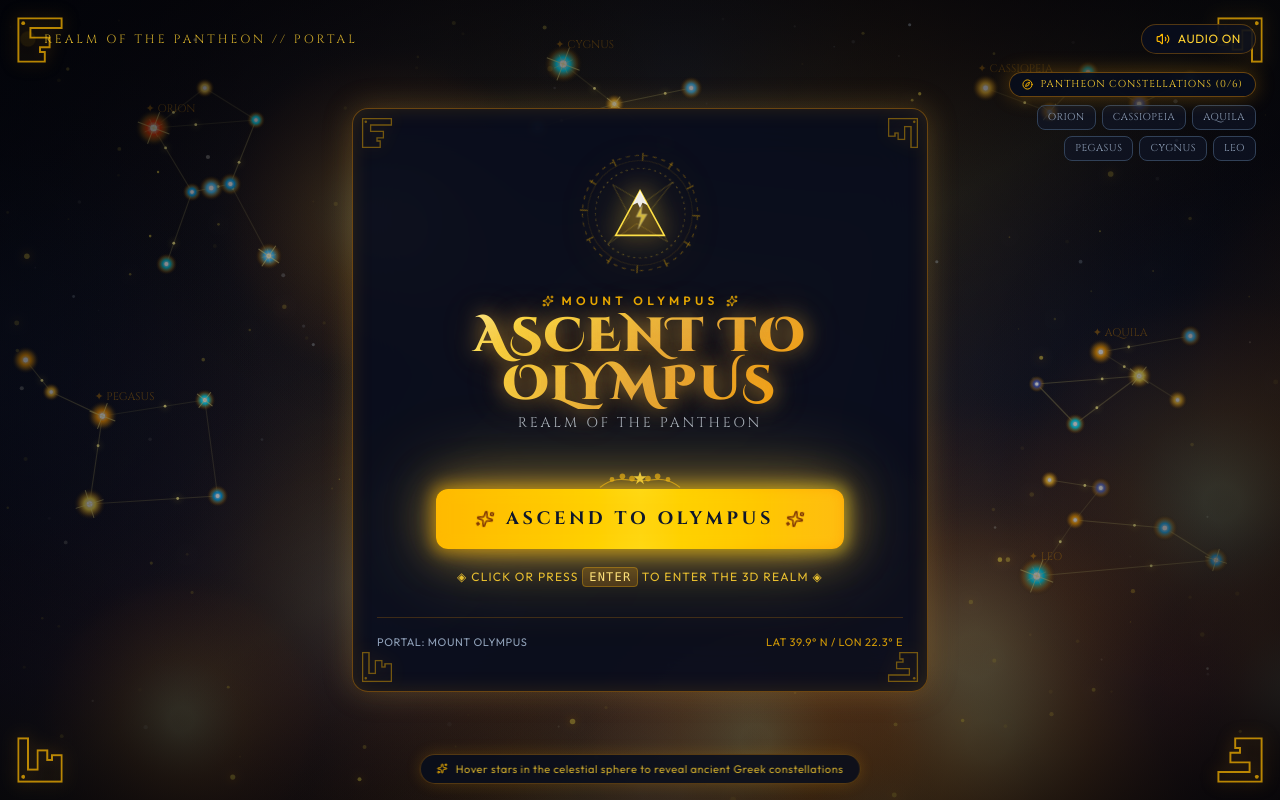
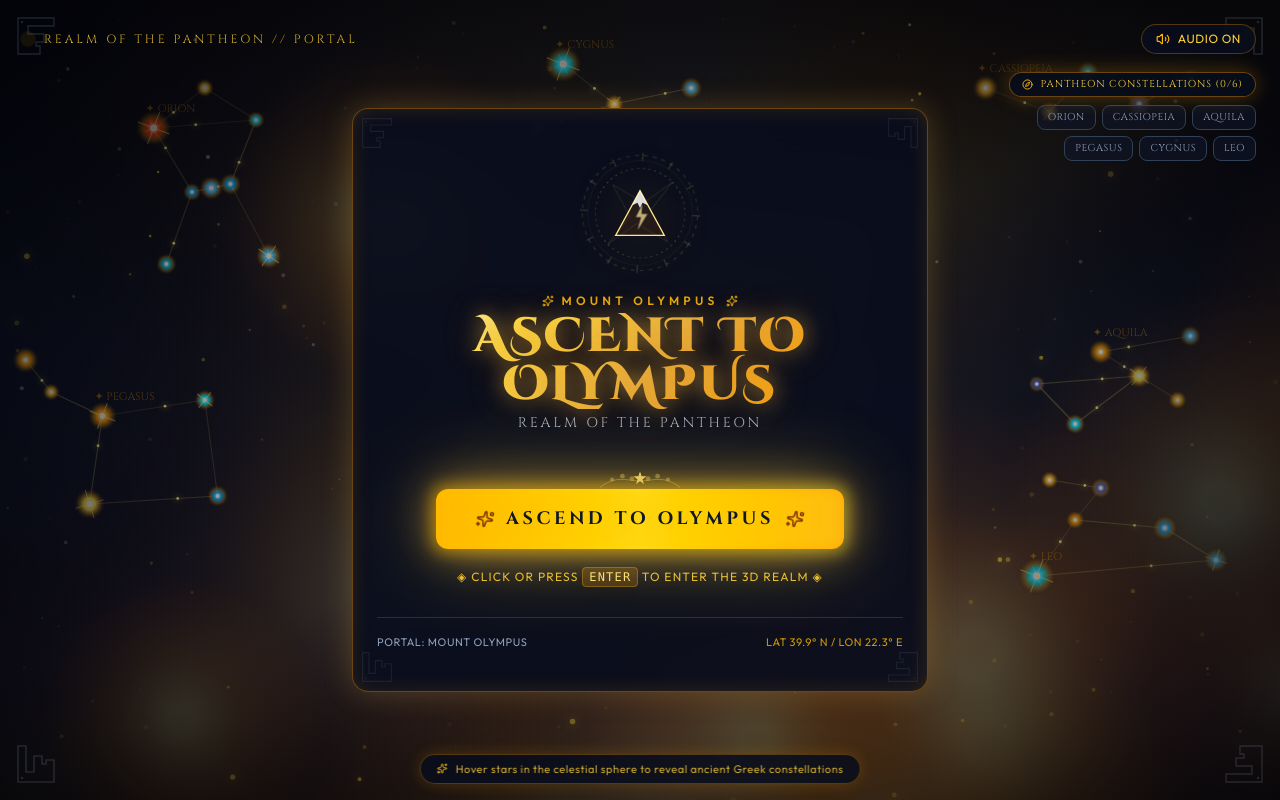
Before and after one commit to h4rsh2005/OLYMPUS, a React (Vite) app: page / in a window 1280 px wide. Built offline with nearby package versions, Linux system fonts and the light colour scheme.

Commit message:
Update Greek decorations

```diff
--- a/src/components/GreekDecorations.jsx
+++ b/src/components/GreekDecorations.jsx
@@ -1,7 +1,8 @@
 import React from 'react';
 
 /**
- * Reusable Greek / Mythological Ornamental SVGs and Crests
+ * Classical Greek Ornamental SVGs and Crests
+ * Styled with ancient stone, bronze, and subtle divine gold accents.
  */
 
 // Greek Key (Meander) Corner Ornament
@@ -16,15 +17,15 @@ export function GreekCorner({ className = "", position = "top-left" }) {
   };
 
   return (
-    <div className={`pointer-events-none absolute w-12 h-12 ${getRotation()} ${className}`}>
-      <svg viewBox="0 0 100 100" fill="none" xmlns="http://www.w3.org/2000/svg" className="w-full h-full text-amber-400/70 drop-shadow-[0_0_8px_rgba(245,158,11,0.5)]">
+    <div className={`pointer-events-none absolute w-10 h-10 ${getRotation()} ${className}`}>
+      <svg viewBox="0 0 100 100" fill="none" xmlns="http://www.w3.org/2000/svg" className="w-full h-full text-slate-400/20">
         <path
           d="M5 5 H95 V25 H30 V45 H70 V65 H50 V75 H60 V95 H5 Z"
           stroke="currentColor"
-          strokeWidth="4"
+          strokeWidth="3.5"
           fill="none"
         />
-        <circle cx="15" cy="15" r="4" fill="currentColor" />
+        <circle cx="15" cy="15" r="3" fill="currentColor" />
       </svg>
     </div>
   );
@@ -37,10 +38,10 @@ export function OlympusSigil({ className = "" }) {
       {/* Outer rotating celestial ring */}
       <svg
         viewBox="0 0 200 200"
-        className="w-full h-full animate-spin-very-slow text-amber-400/40"
+        className="w-full h-full animate-spin-very-slow text-amber-200/25"
       >
-        <circle cx="100" cy="100" r="90" stroke="currentColor" strokeWidth="1.5" strokeDasharray="6 8" fill="none" />
-        <circle cx="100" cy="100" r="82" stroke="currentColor" strokeWidth="0.75" fill="none" opacity="0.6" />
+        <circle cx="100" cy="100" r="90" stroke="currentColor" strokeWidth="1.2" strokeDasharray="6 8" fill="none" />
+        <circle cx="100" cy="100" r="82" stroke="currentColor" strokeWidth="0.75" fill="none" opacity="0.5" />
         {/* 12 Olympian Ray Markers */}
         {[...Array(12)].map((_, i) => {
           const angle = (i * 30 * Math.PI) / 180;
@@ -48,30 +49,30 @@ export function OlympusSigil({ className = "" }) {
           const y1 = 100 + Math.sin(angle) * 82;
           const x2 = 100 + Math.cos(angle) * 94;
           const y2 = 100 + Math.sin(angle) * 94;
-          return <line key={i} x1={x1} y1={y1} x2={x2} y2={y2} stroke="currentColor" strokeWidth="2" />;
+          return <line key={i} x1={x1} y1={y1} x2={x2} y2={y2} stroke="currentColor" strokeWidth="1.5" />;
         })}
       </svg>
 
       {/* Inner counter-rotating ring with Greek runes */}
       <svg
         viewBox="0 0 160 160"
-        className="absolute w-[80%] h-[80%] animate-spin-reverse-slow text-amber-300/60"
+        className="absolute w-[80%] h-[80%] animate-spin-reverse-slow text-amber-200/40"
       >
         <circle cx="80" cy="80" r="70" stroke="currentColor" strokeWidth="1" strokeDasharray="3 6" fill="none" />
-        <polygon points="80,18 95,72 150,80 95,88 80,142 65,88 10,80 65,72" stroke="currentColor" strokeWidth="1" fill="none" opacity="0.5" />
+        <polygon points="80,18 95,72 150,80 95,88 80,142 65,88 10,80 65,72" stroke="currentColor" strokeWidth="1" fill="none" opacity="0.4" />
       </svg>
 
       {/* Center Olympian Mountain & Lightning Crest */}
-      <div className="absolute inset-0 flex flex-col items-center justify-center text-amber-300">
-        <svg viewBox="0 0 100 100" className="w-1/2 h-1/2 text-amber-400 filter drop-shadow-[0_0_12px_rgba(253,224,71,0.8)]">
+      <div className="absolute inset-0 flex flex-col items-center justify-center text-amber-200">
+        <svg viewBox="0 0 100 100" className="w-1/2 h-1/2 text-amber-200/80">
           {/* Mountain Silhouette */}
-          <polygon points="50,15 88,85 12,85" stroke="#FDE047" strokeWidth="2.5" fill="rgba(245, 158, 11, 0.15)" />
+          <polygon points="50,15 88,85 12,85" stroke="#FDE68A" strokeWidth="2.0" fill="rgba(180, 83, 9, 0.12)" />
           {/* Peak Snow / Divine Crown */}
-          <polygon points="50,15 62,38 54,34 50,42 46,34 38,38" fill="#FFFFFF" opacity="0.9" />
+          <polygon points="50,15 62,38 54,34 50,42 46,34 38,38" fill="#FFFFFF" opacity="0.85" />
           {/* Lightning Bolt of Zeus */}
           <path
             d="M53 38 L44 56 L52 56 L47 75 L61 52 L52 52 Z"
-            fill="#FDE047"
+            fill="#FDE68A"
             stroke="#FFFFFF"
             strokeWidth="0.5"
             className="animate-pulse"
@@ -85,22 +86,22 @@ export function OlympusSigil({ className = "" }) {
 // Laurel Wreath ornament for buttons and headers
 export function LaurelWreath({ className = "" }) {
   return (
-    <svg viewBox="0 0 120 40" fill="none" className={`text-amber-400/70 ${className}`}>
+    <svg viewBox="0 0 120 40" fill="none" className={`text-amber-200/40 ${className}`}>
       <path
         d="M60 20 C45 20 30 12 10 28 M60 20 C75 20 90 12 110 28"
         stroke="currentColor"
-        strokeWidth="1.5"
+        strokeWidth="1.2"
       />
       {/* Laurel leaves left */}
-      <circle cx="25" cy="18" r="3" fill="currentColor" />
-      <circle cx="38" cy="14" r="3.5" fill="currentColor" />
-      <circle cx="50" cy="17" r="3.5" fill="currentColor" />
+      <circle cx="25" cy="18" r="2.5" fill="currentColor" />
+      <circle cx="38" cy="14" r="3" fill="currentColor" />
+      <circle cx="50" cy="17" r="3" fill="currentColor" />
       {/* Laurel leaves right */}
-      <circle cx="95" cy="18" r="3" fill="currentColor" />
-      <circle cx="82" cy="14" r="3.5" fill="currentColor" />
-      <circle cx="70" cy="17" r="3.5" fill="currentColor" />
+      <circle cx="95" cy="18" r="2.5" fill="currentColor" />
+      <circle cx="82" cy="14" r="3" fill="currentColor" />
+      <circle cx="70" cy="17" r="3" fill="currentColor" />
       {/* Center Star */}
-      <polygon points="60,8 62,14 68,14 63,18 65,24 60,20 55,24 57,18 52,14 58,14" fill="#FDE047" />
+      <polygon points="60,8 62,14 68,14 63,18 65,24 60,20 55,24 57,18 52,14 58,14" fill="#FDE68A" />
     </svg>
   );
 }
```
